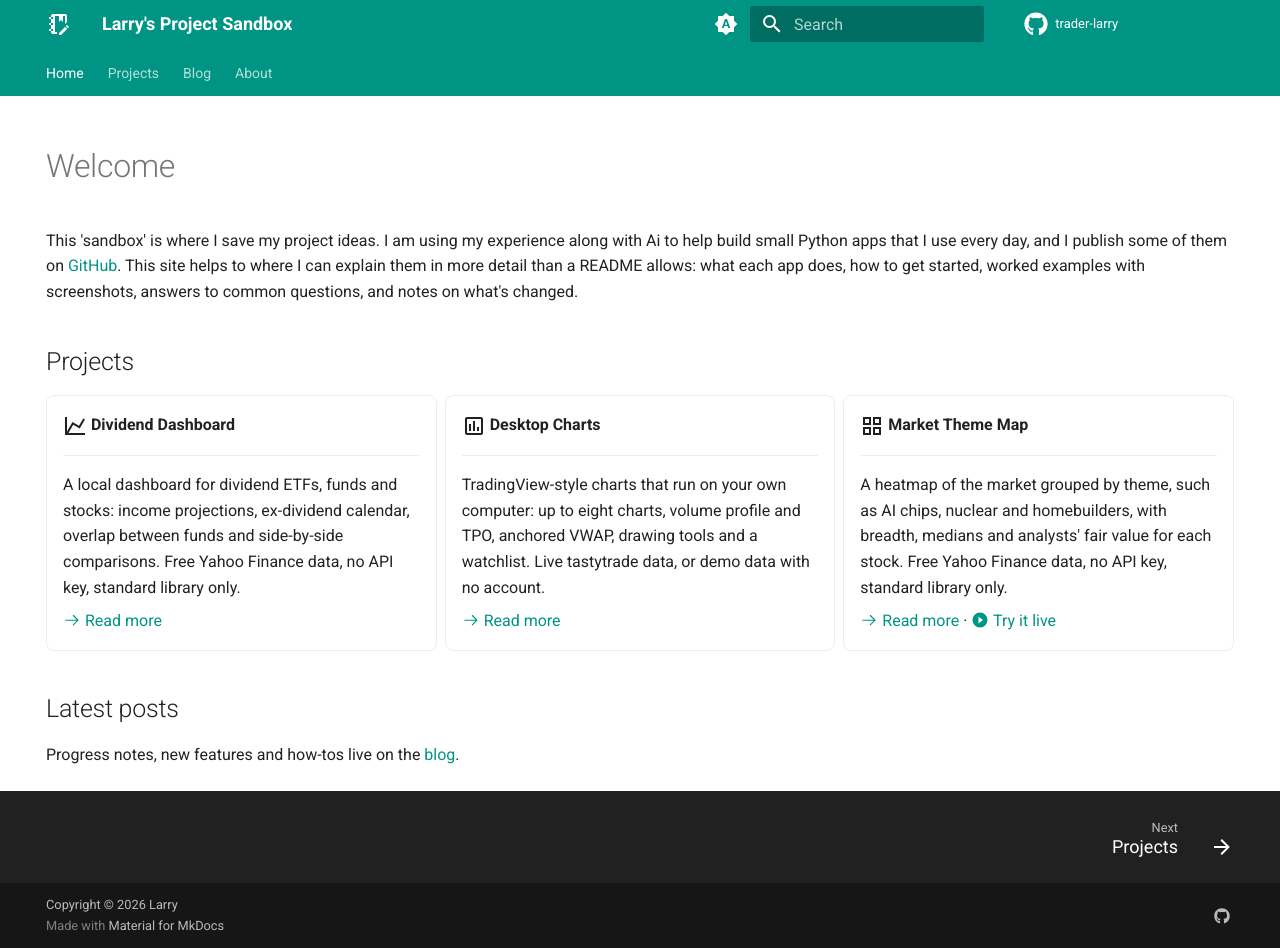
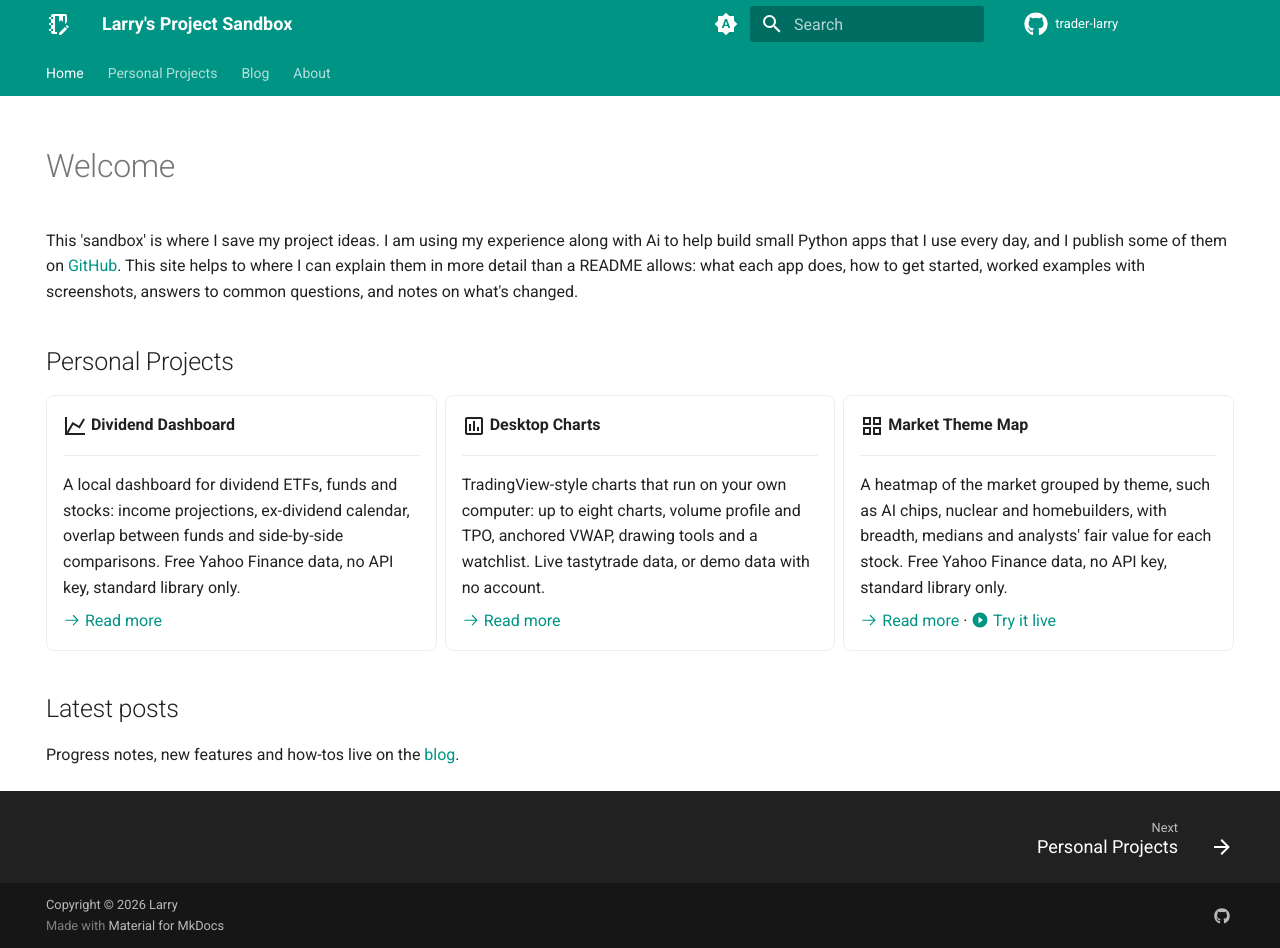
Before and after one commit to trader-larry/trader-larry.github.io, an MkDocs documentation site: the page built from docs/index.md, in a window 1280 px wide and 948 px high. Built offline with MkDocs 1.6.1 and Material for MkDocs 9.7.7, drawn with Linux system fonts in a browser that asks for light colours.

Commit message:
Rename Projects to Personal Projects in nav and headings (#18)
Claude-Session: https://claude.ai/code/session_01VvQfTPCXm2J4no2ju4GeSY

Co-authored-by: Claude Opus 5.5 <noreply@anthropic.com>

```diff
--- a/docs/index.md
+++ b/docs/index.md
@@ -11,7 +11,7 @@ This 'sandbox' is where I save my project ideas. I am using my experience along
 more detail than a README allows: what each app does, how to get started, worked
 examples with screenshots, answers to common questions, and notes on what's changed.
 
-## Projects
+## Personal Projects
 
 <div class="grid cards" markdown>
 
--- a/mkdocs.yml
+++ b/mkdocs.yml
@@ -37,7 +37,7 @@ theme:
         icon: material/brightness-4
         name: Switch to system preference
   features:
-    - navigation.tabs          # top-level tabs: Home / Projects / Blog / About
+    - navigation.tabs          # top-level tabs: Home / Personal Projects / Blog / About
     # (navigation.sections is off so each project folds open and closed in the sidebar)
     - navigation.indexes       # a folder's index.md becomes its landing page
     - navigation.top           # "back to top" button
@@ -93,7 +93,7 @@ extra:
 
 nav:
   - Home: index.md
-  - Projects:
+  - Personal Projects:
       - projects/index.md
       - Dividend Dashboard:
           - projects/dividend-dashboard/index.md
```
Also changed, not shown: docs/projects/index.md (+1 -1 lines).
